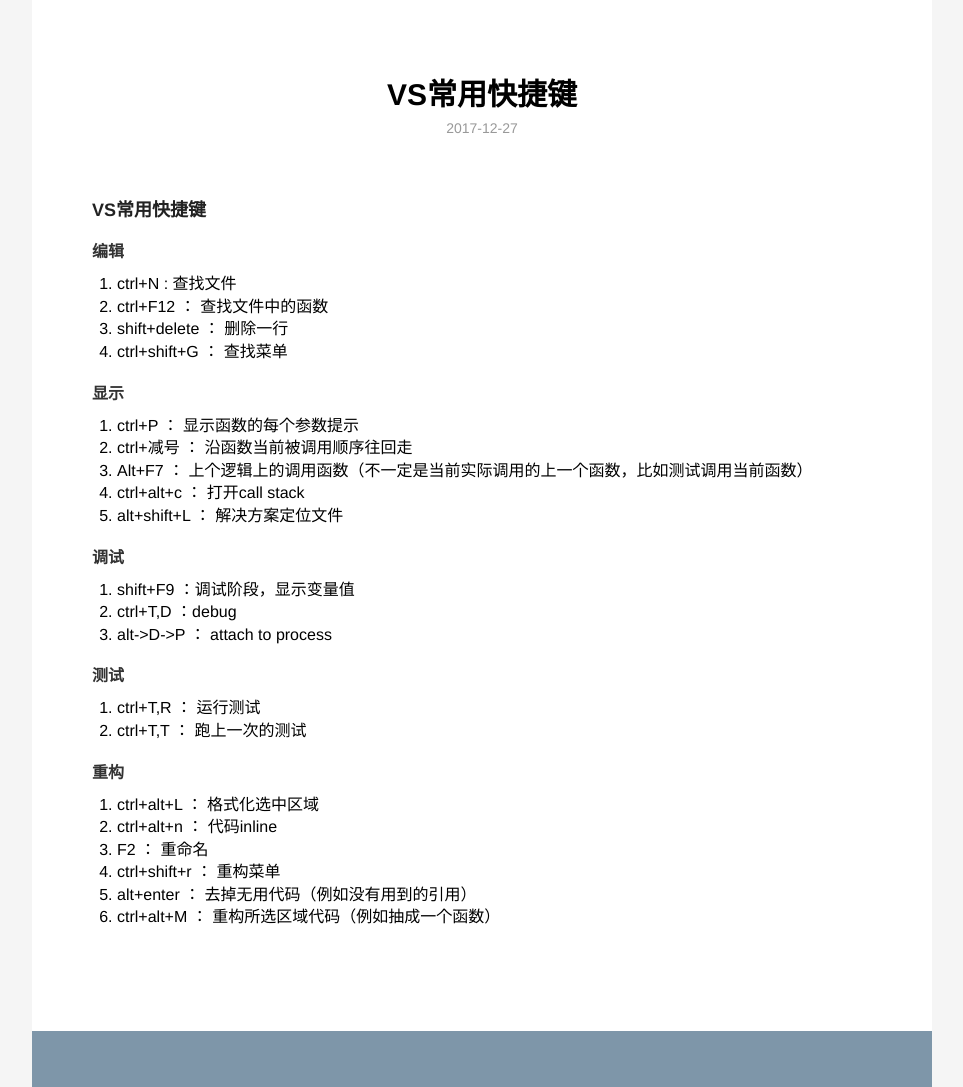
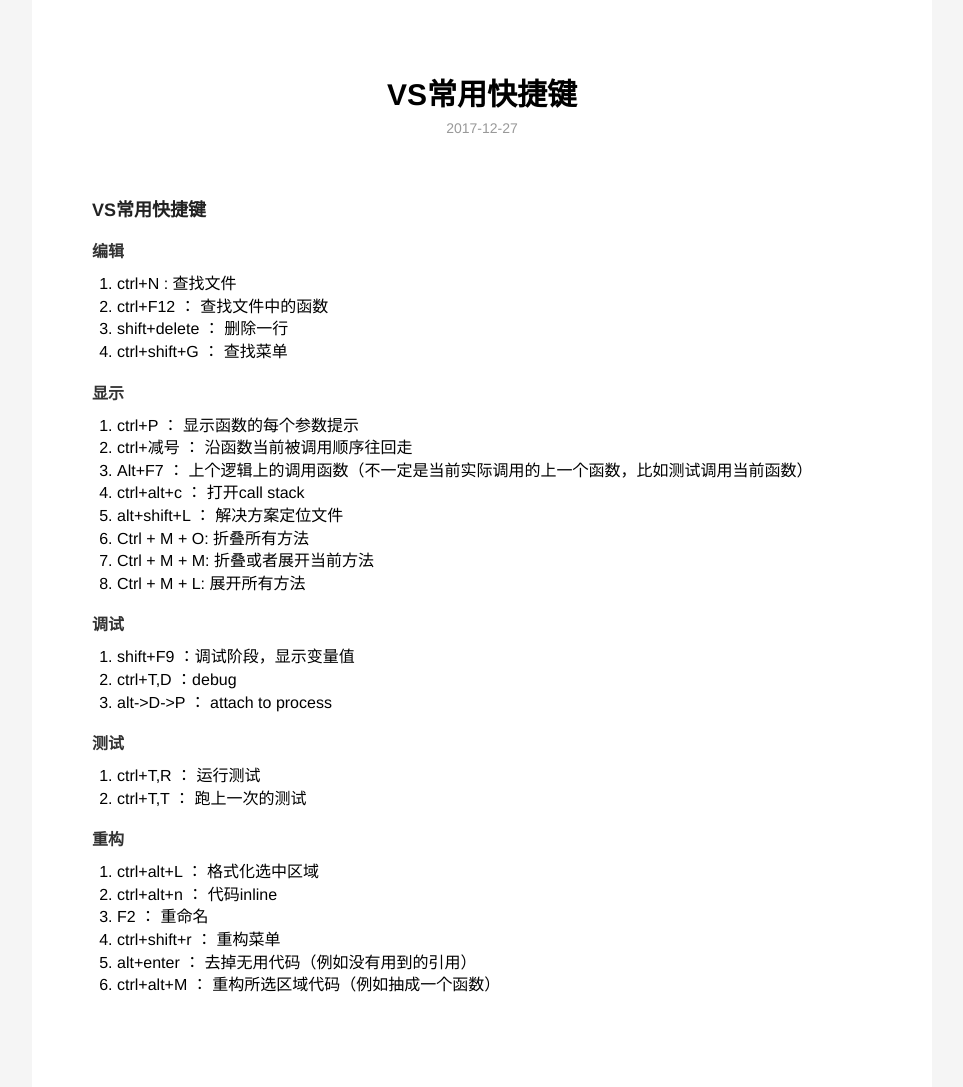
Before and after one commit to Doarcutine/doarcutine.github.io, a Jekyll site: the page built from _posts/2017-12-27-vsShortcat.md, in a window 1280 px wide, cut to the strip 0-1087 px from the top of the page. Shown: the whole strip, without its empty margins (158-1121 px from the left). Built offline with Jekyll 4.4.1, drawn with Linux system fonts in a browser that asks for light colours; grey boxes are pictures that could not be loaded.

Commit message:
add vsshortcat

```diff
--- a/_posts/2017-12-27-vsShortcat.md
+++ b/_posts/2017-12-27-vsShortcat.md
@@ -20,6 +20,9 @@ description: VS常用快捷键
 3. Alt+F7 ： 上个逻辑上的调用函数（不一定是当前实际调用的上一个函数，比如测试调用当前函数）
 4. ctrl+alt+c ： 打开call stack
 5. alt+shift+L ： 解决方案定位文件
+6. Ctrl + M + O: 折叠所有方法
+7. Ctrl + M + M: 折叠或者展开当前方法
+8. Ctrl + M + L:  展开所有方法
 
 
 #### 调试
```
